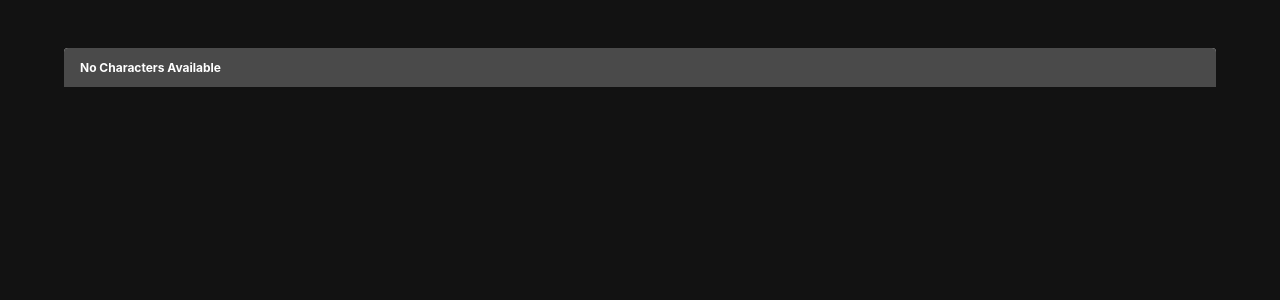
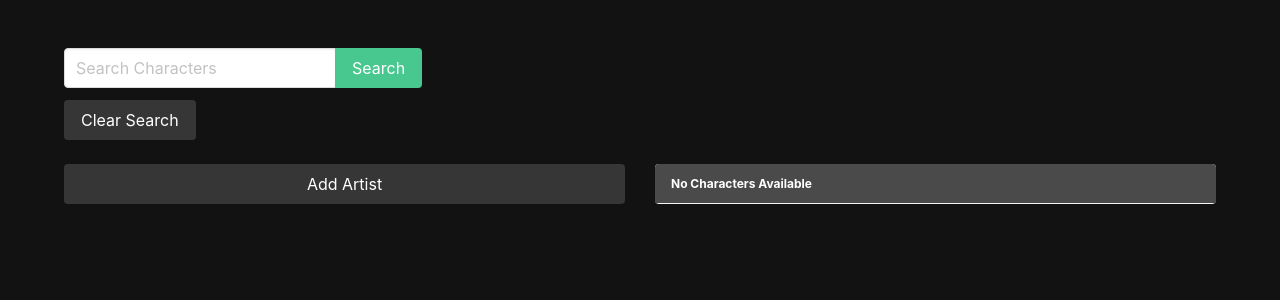
Before and after one commit to Vbeni/games_django, a Django app: template main_app/templates/character_list.html in a window 1280 px wide. Shown: the part 52-352 px from the top of the page. Run offline with Django 4.2, Linux system fonts and the light colour scheme; the template is opened without the code that fills it, so the values that code supplies are empty; parts of the project's set-up code (start-up, migrations or seed data) failed here and were passed over.

Commit message:
finished urls

```diff
--- a/main_app/templates/character_list.html
+++ b/main_app/templates/character_list.html
@@ -6,7 +6,21 @@
 {% block content %}
 
 <h1 class="title pt-5">{{header}}</h1>
+
+<form class="mb-5" method="get">
+  <div class="field has-addons">
+    <div class="control">
+      <input class="input" type="text" name="name" placeholder="Search Characters" />
+    </div>
+    <div class="control">
+      <input class="button is-success" type="submit" value="Search" />
+    </div>
+  </div>
+  <a class="button is-dark" href="{% url 'character_list' %}">Clear Search</a>
+</form>
+
 <div class="gallery">
+  <a class="button is-dark" href="{% url 'character_create' %}">Add Artist</a>
   {% for character in characters %}
   <a href="">
     <div class="card">
--- a/main_app/templates/game_list.html
+++ b/main_app/templates/game_list.html
@@ -20,6 +20,7 @@
 </form>
 
 <div class="gallery">
+  <a class="button is-dark" href="{% url 'game_create' %}">Add Artist</a>
   {% for game in games %}
   <a href="">
     <div class="card">
--- a/main_app/urls.py
+++ b/main_app/urls.py
@@ -8,4 +8,11 @@ urlpatterns = [
     path('characters/', views.CharacterList.as_view(), name="character_list"),
     path('characters/new/', views.CharacterCreate.as_view(), name='character_create'),
     path('games/new/', views.GameCreate.as_view(), name='game_create'),
+    path('characters/<int:pk>/', views.CharacterDetail.as_view(), name="character_detail"),
+    path('characters/<int:pk>/update',views.CharacterUpdate.as_view(), name="character_update"),
+    path('characters/<int:pk>/delete',views.CharacterDelete.as_view(), name="character_delete"),
+    path('games/<int:pk>/', views.GameDetail.as_view(), name="game_detail"),
+    path('games/<int:pk>/update',views.GameUpdate.as_view(), name="game_update"),
+    path('games/<int:pk>/delete',views.GameDelete.as_view(), name="game_delete"),
+    path('accounts/signup/', views.Signup.as_view(), name="signup"),
 ]
```
